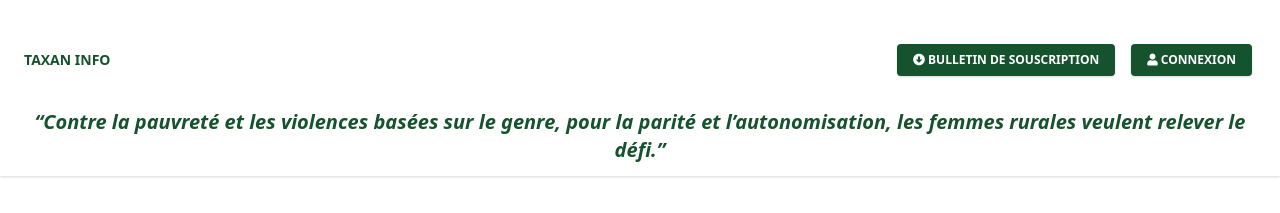
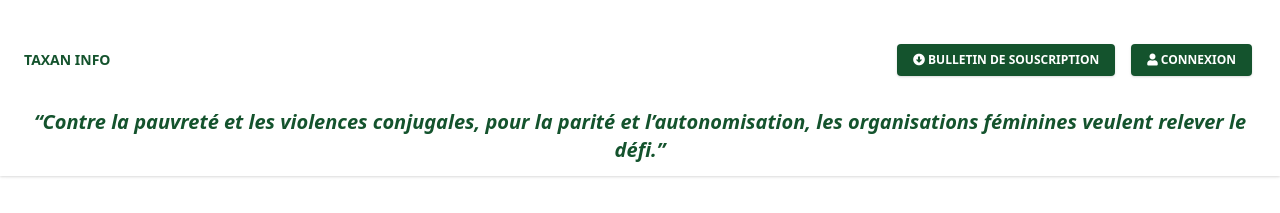
Before and after one commit to MamadouSadio/taxan, a Next.js app: page / in a window 1280 px wide. Shown: the top 213 px of the page. Built offline with nearby package versions, Linux system fonts and the light colour scheme.

Commit message:
Text Set Up

```diff
--- a/components/Navbars/IndexNavbar.js
+++ b/components/Navbars/IndexNavbar.js
@@ -117,7 +117,7 @@ export default function Navbar(props) {
           <br className="my-6 border-blueGray-300" />
           <br className="my-6 border-blueGray-300" />
           <div className="text-xl text-center font-bold" style={{color : '#14532d'}}>
-            <p><em>“Contre la pauvreté et les violences basées sur le genre, pour la parité et l’autonomisation, les femmes rurales veulent relever le défi.”</em></p>
+            <p><em>“Contre la pauvreté et les violences conjugales, pour la parité et l’autonomisation, les organisations féminines veulent relever le défi.”</em></p>
           </div>
 
         </div>
--- a/pages/index.js
+++ b/pages/index.js
@@ -393,10 +393,10 @@ export default function Index() {
                         src="/img/taxan/25 novembre.jpg"
                       />
                       <p className="text-lg text-white mt-4 font-semibold">
-                        25 Novembre <br/>
+                        Violences faites aux femmes <br/>
                         <em>
                           <small>
-                            Violences basées sur le genre.
+
                           </small>
                         </em>
                       </p>
```
